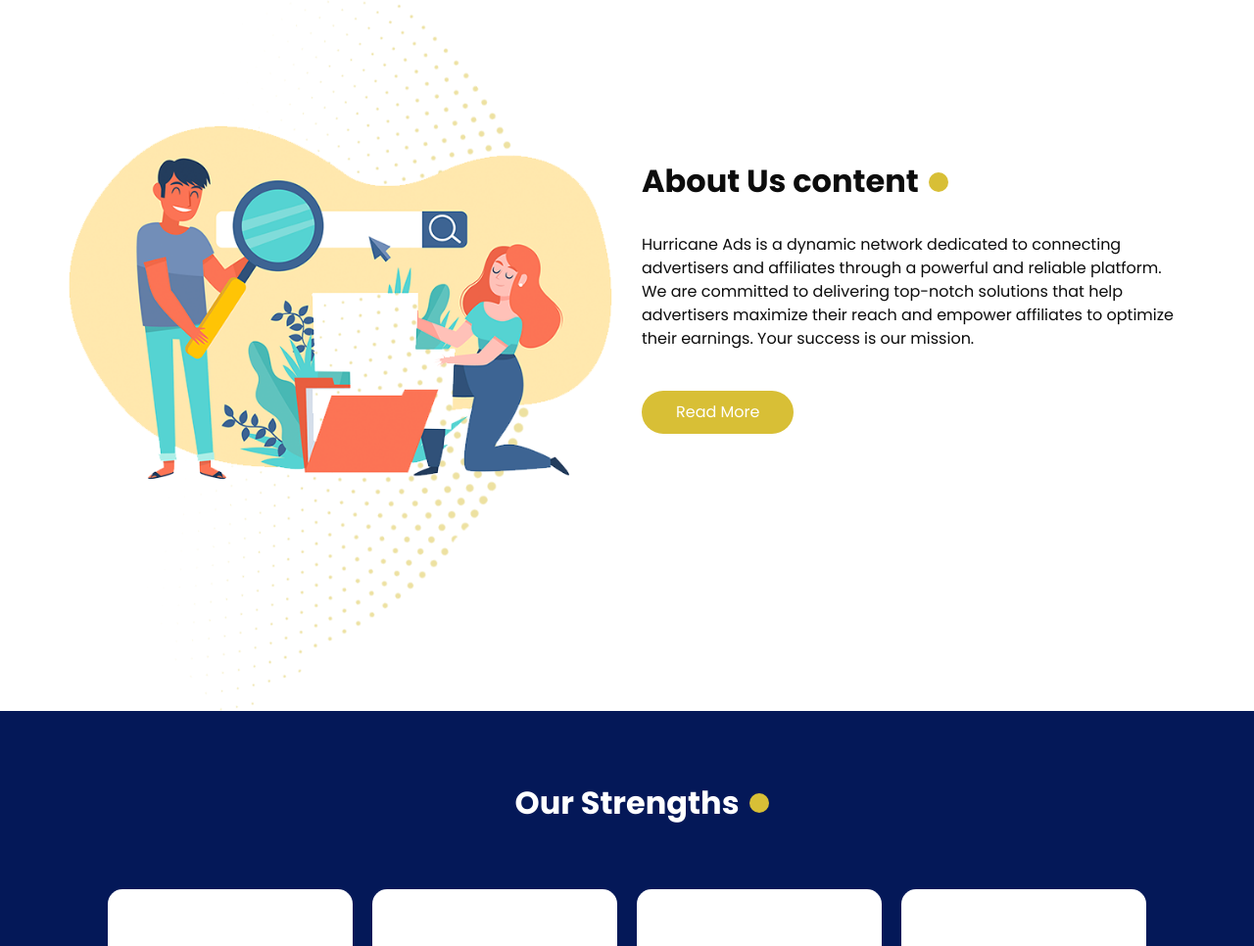
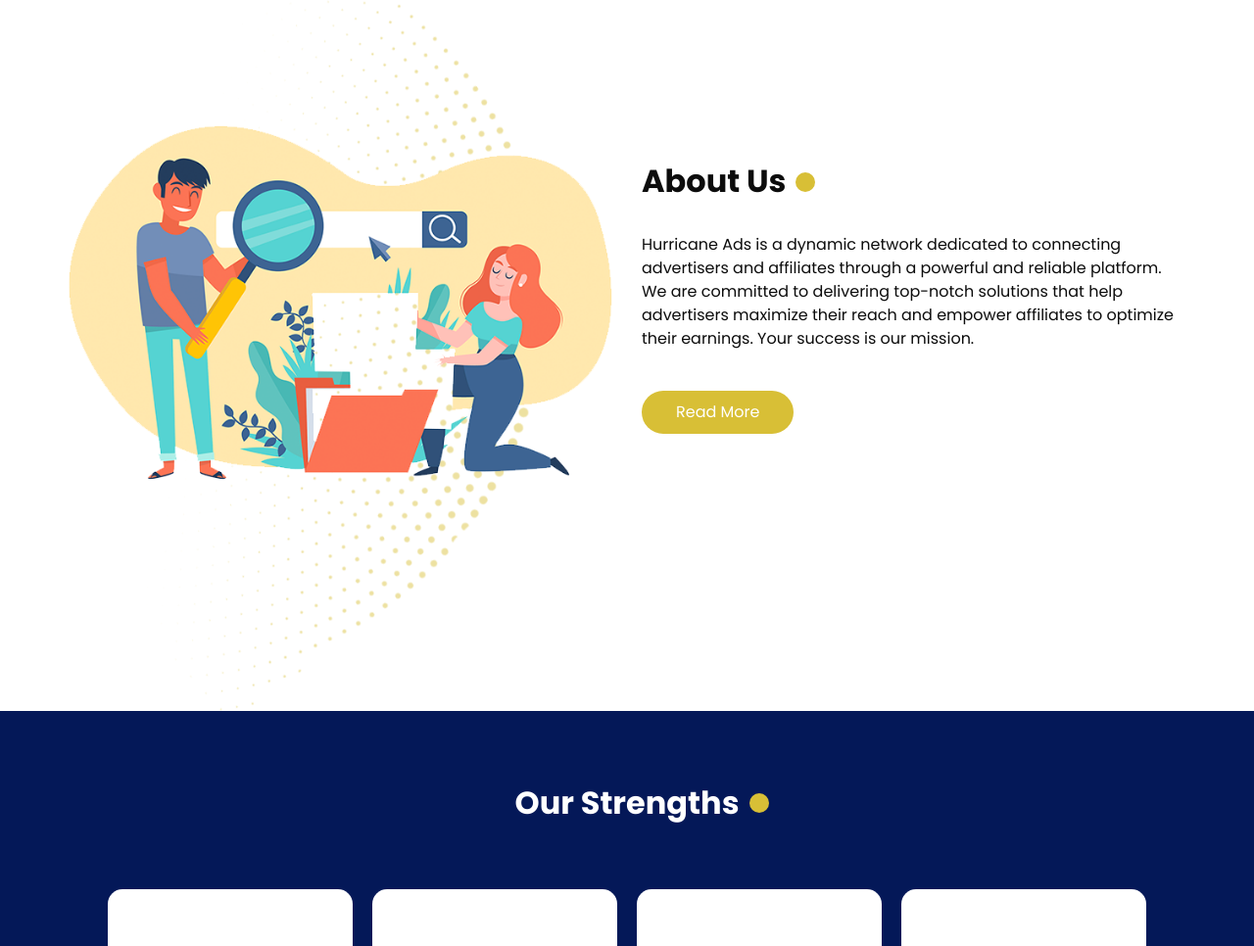
Before and after one commit to khair335/HURRICANE-ADS, a plain HTML site: page index.html in a window 1280 px wide. Shown: the part 856-1822 px from the top of the page at 98% size. Drawn offline with nearby package versions, Linux system fonts and the light colour scheme.

Commit message:
Update heading in index.html to enhance clarity by removing redundant text in the About Us section.

```diff
--- a/index.html
+++ b/index.html
@@ -132,7 +132,7 @@
           <div class="detail-box">
             <div class="heading_container">
               <h2>
-                About Us content
+                About Us
               </h2>
             </div>
             <p>
```
